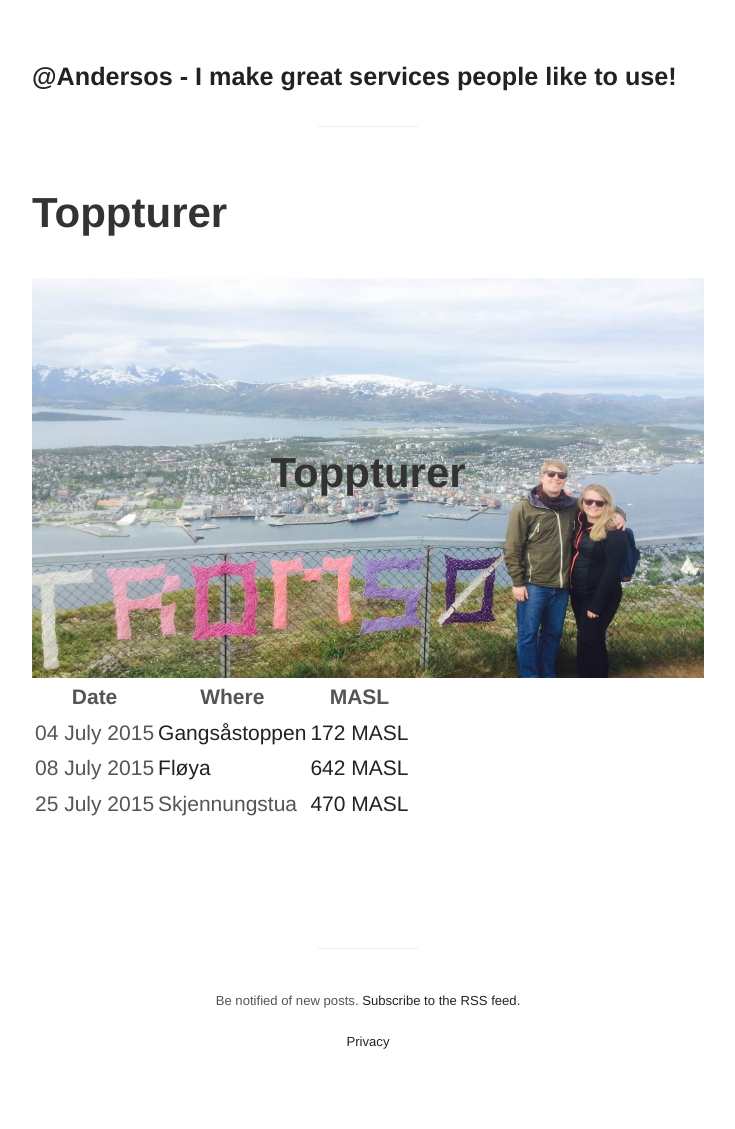
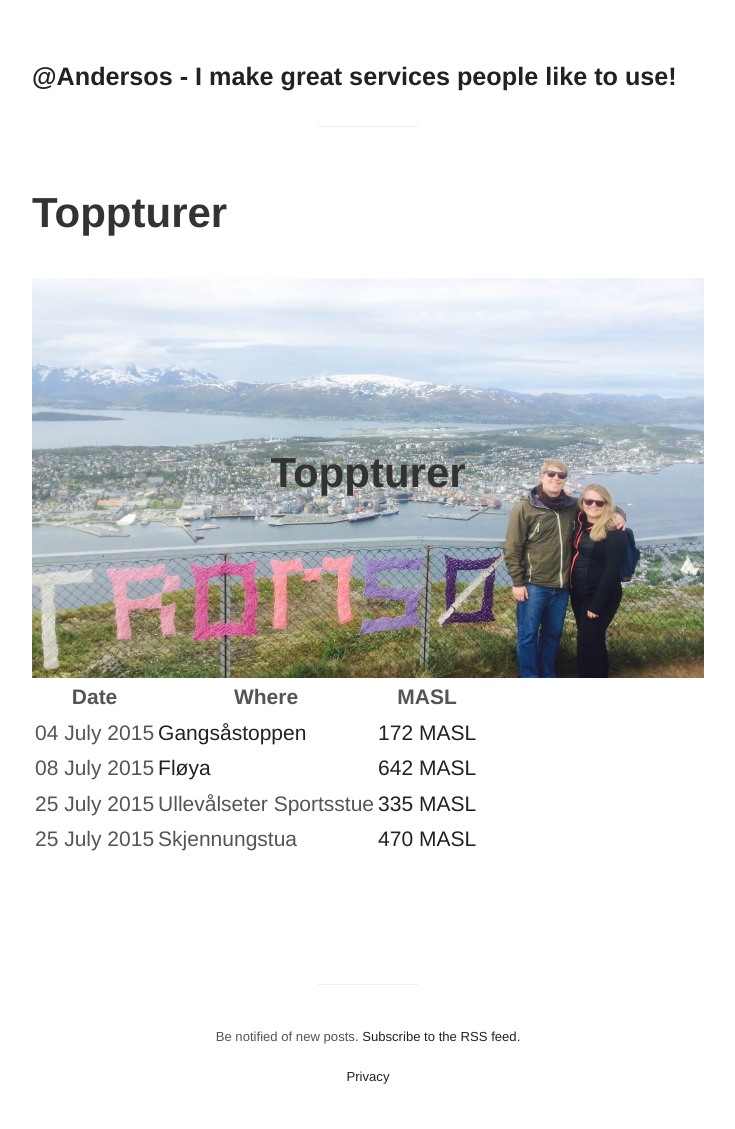
Before and after one commit to Andersos/andersos.net, a Jekyll site: the page built from pages/toppturer.md, in a window 1280 px wide. Shown: the whole page, without its empty margins (272-1007 px from the left). Built offline with Jekyll 4.4.1, drawn with Linux system fonts in a browser that asks for light colours; Markdown is read by kramdown in place of the engine named in the settings; before the commit the page ends 1094 px from its top, so only the background shows below that.

Commit message:
Update toppturer.md

```diff
--- a/pages/toppturer.md
+++ b/pages/toppturer.md
@@ -53,8 +53,14 @@ thumbnail: /images/pages/toppturer/tromsø.jpg
 
 <tr>
 <td><time datetime="2015-07-25T11:18:00+02:00">25 July 2015</time></td>
+<td><a href="https://www.endomondo.com/users/357581/workouts/567979676" alt="Trip on Endomondo"></a>Ullevålseter Sportsstue</td>
+<td><a href="https://www.endomondo.com/resources/gfx/picture/25126912/big.jpg" alt="Picture of Ann, Marte and me after trip to Skjennungstua">335 MASL</a></td>
+</tr>
+
+<tr>
+<td><time datetime="2015-07-25T11:18:00+02:00">25 July 2015</time></td>
 <td><a href="https://www.endomondo.com/users/357581/workouts/567979676" alt="Trip on Endomondo"></a>Skjennungstua</td>
-<td><a href="https://www.endomondo.com/resources/gfx/picture/25126912/big.jpg" alt="Picture of Marte and me on top of Fløya">470 MASL</a></td>
+<td><a href="https://www.endomondo.com/resources/gfx/picture/25126912/big.jpg" alt="Picture of Ann, Marte and me after trip to Skjennungstua">470 MASL</a></td>
 </tr>
 
 </tbody>
```
